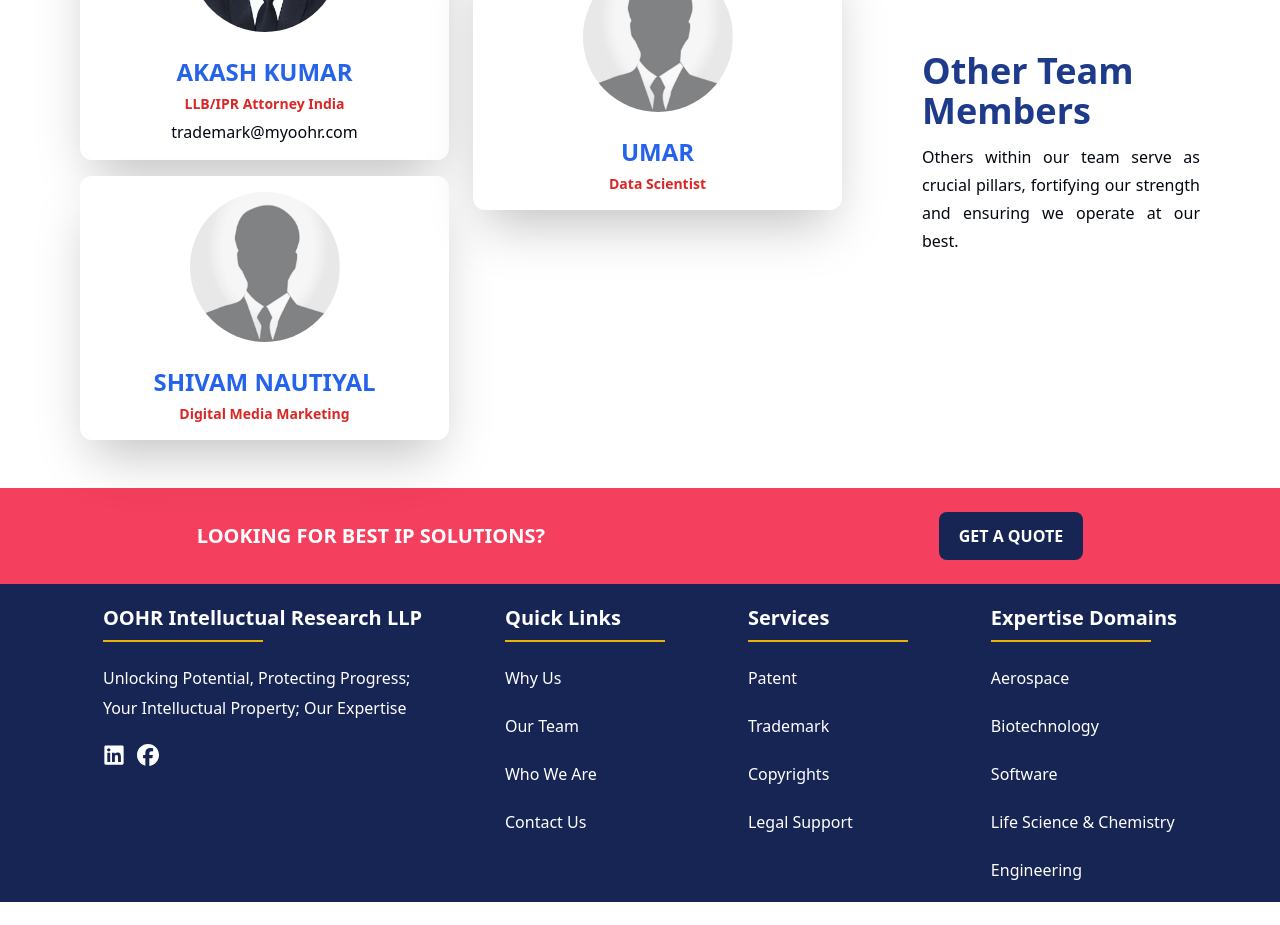
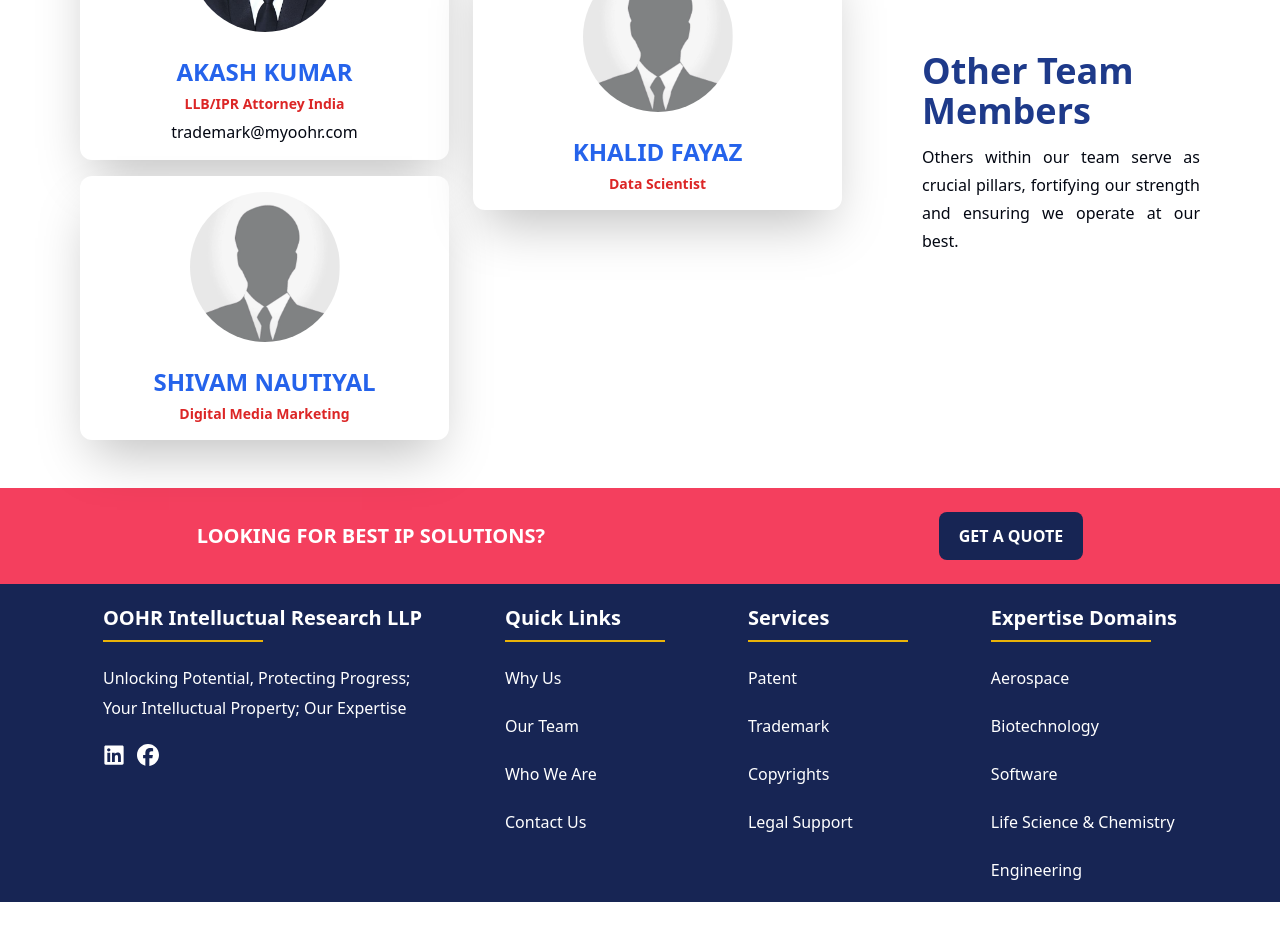
Before and after one commit to shivamd4/myoohripr, a React (Vite) app: page /our-team in a window 1280 px wide. Shown: the part 2820-3745 px from the top of the page. Built offline with nearby package versions, Linux system fonts and the light colour scheme.

Commit message:
Update OurTeam.tsx

```diff
--- a/src/components/About/OurTeam.tsx
+++ b/src/components/About/OurTeam.tsx
@@ -174,7 +174,7 @@ const OurTeam = () => {
             <div className="flex flex-col gap-y-4 md:mt-20">
               <TeamCard
                 member={{
-                  name: "Umar",
+                  name: "Khalid Fayaz",
                   designation: "Data Scientist",
                   image: "/team/dummy.webp",
                 }}
```
